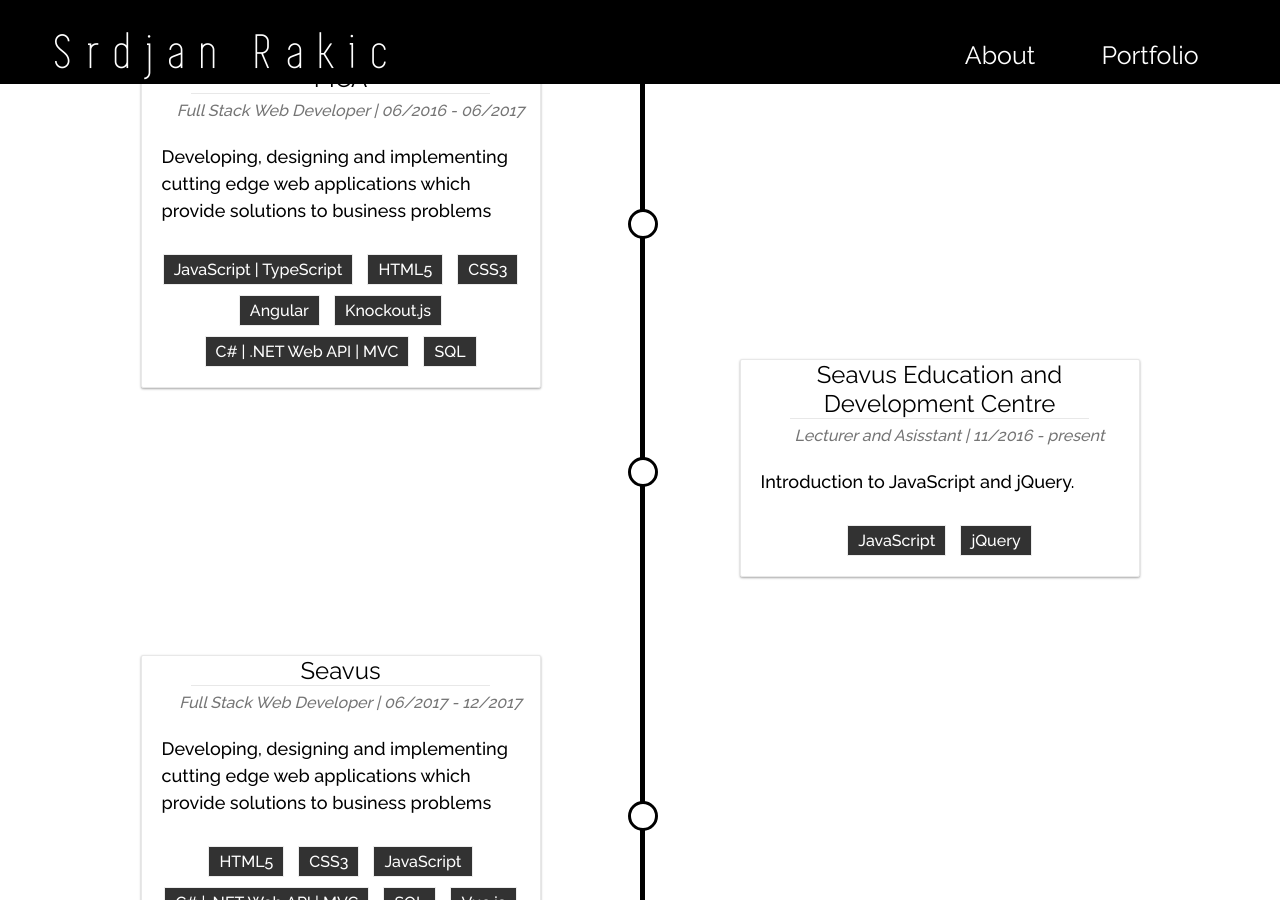
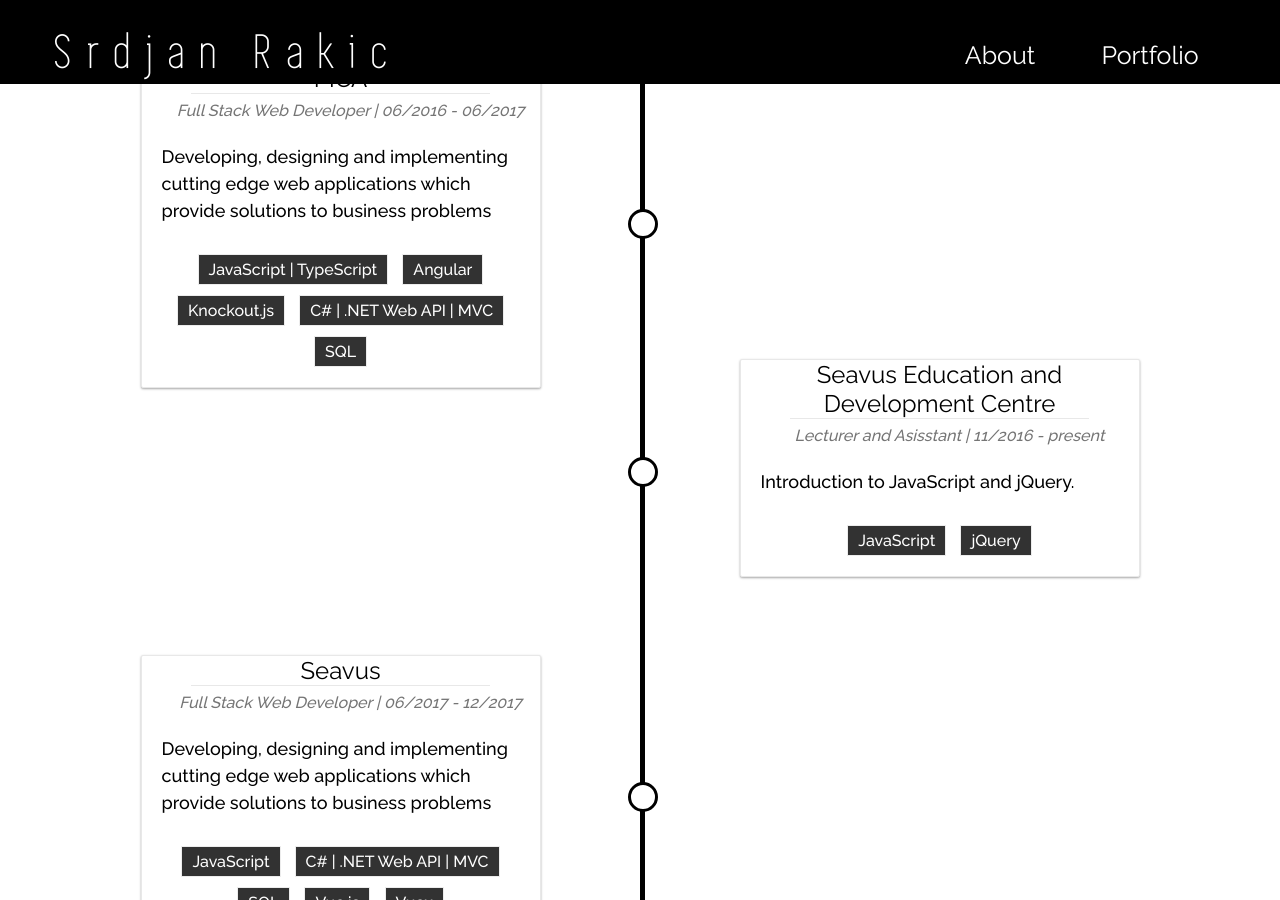
Before and after one commit to srdjanRakic/blog, a Jekyll site: the page built from index.html, in a window 1280 px wide and 900 px high, scrolled down 2852 px. Built offline with Jekyll 4.4.1, drawn with Linux system fonts in a browser that asks for light colours; some of the changed text lies outside the part shown.

Commit message:
Remove redundat skills

```diff
--- a/_includes/landing.html
+++ b/_includes/landing.html
@@ -79,8 +79,6 @@
                      <p class="content-card-description"></p>
                      <div class="content-card-skills-list">
                         <span>JavaScript | TypeScript</span>
-                        <span>HTML5</span>
-                        <span>CSS3</span>
                         <span>Angular</span>
                         <span>Knockout.js</span>
                         <span>C# | .NET Web API | MVC</span>
@@ -109,8 +107,6 @@
                      <p class="content-card-date">Full Stack Web Developer | 06/2017 - 12/2017</p>
                      <p class="content-card-description">Developing, designing and implementing cutting edge web applications which provide solutions to business problems</p>
                      <div class="content-card-skills-list">
-                        <span>HTML5</span>
-                        <span>CSS3</span>
                         <span>JavaScript</span>
                         <span>C# | .NET Web API | MVC</span>
                         <span>SQL</span>
@@ -123,14 +119,14 @@
             <li>
                 <div class="timeline-section right">
                     <div class="content-card">
-                        <p class="content-card-title">InScale/TripX Travel</p>
+                        <p class="content-card-title">InScale / TripX Travel</p>
                         <p class="content-card-date">Full Stack Web Developer | 12/2017 - 08/2018</p>
                         <p class="content-card-description">TripX Travel is a scandinavian package holidaymaker. Basic thesis and mission is "most value for money”.</p>
                         <div class="content-card-skills-list">
                             <span>React</span>
                             <span>Redux</span>
                             <span>MobX</span>
-                            <span>Styled Components</span>
+                            <span>CSS in JS | Styled Components</span>
                             <span>C# | .NET Web API | MVC</span>
                         </div>
                     </div>
```
